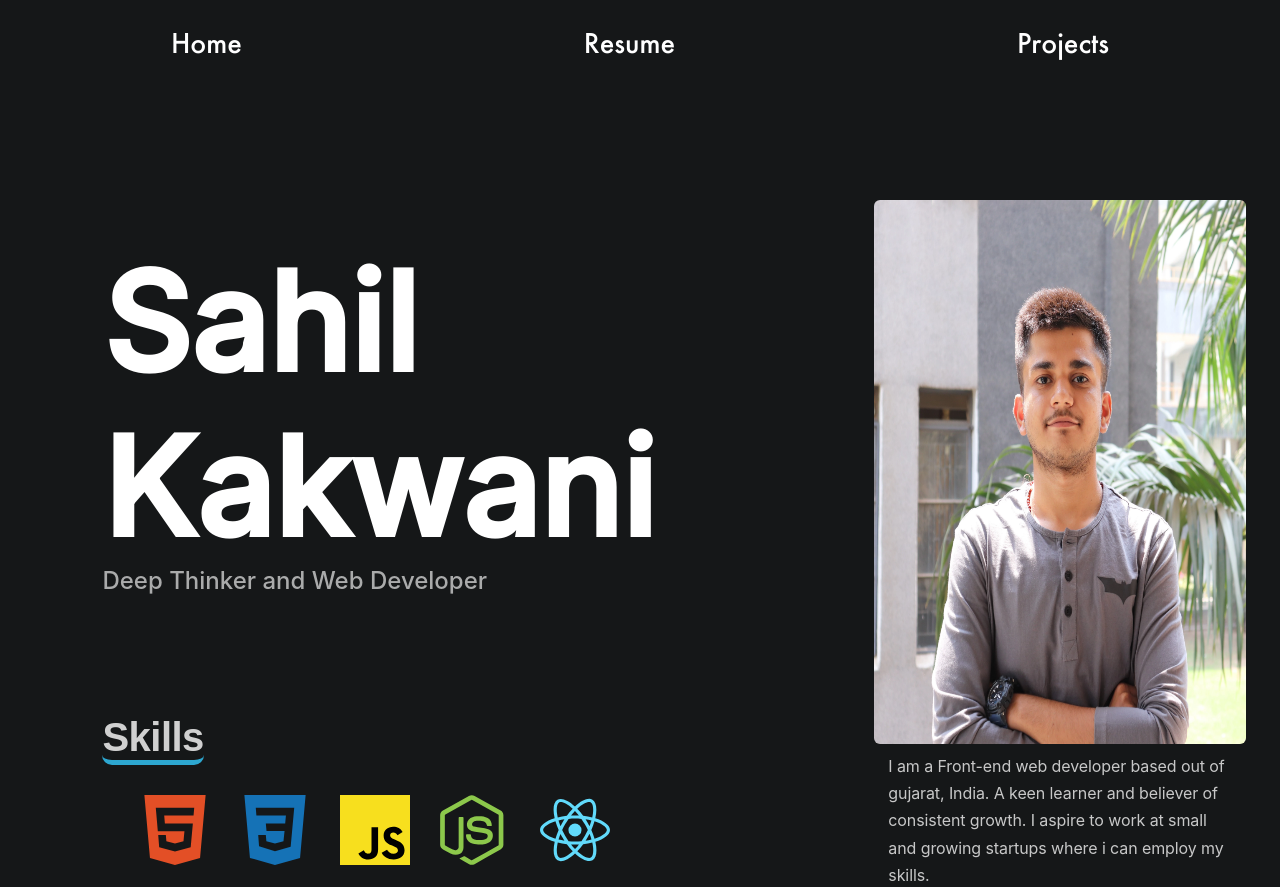
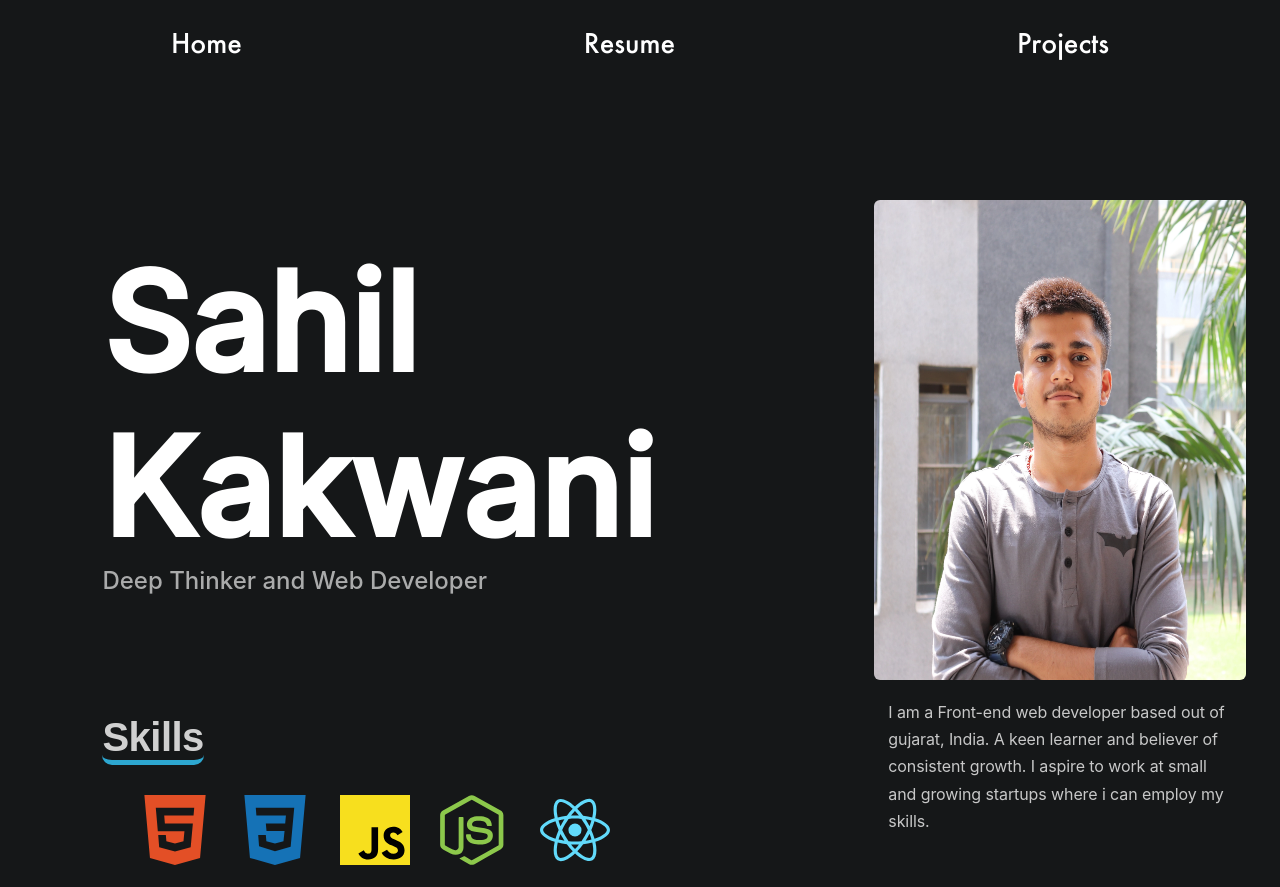
Before and after one commit to sahilkakwani9/React-Portfolio, a React (Create React App) app: page / in a window 1280 px wide. Shown: the top 887 px of the page. Built offline with nearby package versions, Linux system fonts and the light colour scheme; a web font is replaced by a local one.

Commit message:
fix: responsiveness

```diff
--- a/src/components/Main.css
+++ b/src/components/Main.css
@@ -49,7 +49,7 @@
 }
 
 .main-container .headshot-img img{
-    height: 68vh;
+    height: 60vh;
     width: 90%;
     border-radius: 6px;
     /* box-shadow: 8px 8px 0 0 gray; */
@@ -60,7 +60,7 @@
     text-align: start;
     opacity: 0.76;
     font-size: 1rem;
-    margin-top: -30px;
+    margin-top: -20px;
     padding: 35px;
     line-height: 1.7;
     letter-spacing: -0.1px;
--- a/src/components/Main.js
+++ b/src/components/Main.js
@@ -83,18 +83,18 @@ function Main() {
       }
       <div className="tweets">
         <div className="tweet">
-        <TwitterTweetEmbed className='tweet' tweetId={'1545784495798112256'} onLoad={()=>setLoad(false)} />
+        <TwitterTweetEmbed className='tweet' tweetId={'1574713505172840450'} onLoad={()=>setLoad(false)} />
         </div>
 
       <TwitterTweetEmbed className='tweet' tweetId={'1545468748550766595'}/>
       <div className="tweet-disable">
-      <TwitterTweetEmbed className='tweet-disable' options={{height: 200}} tweetId={'1542973771723710464'}/>
+      <TwitterTweetEmbed className='tweet-disable' options={{height: 200}} tweetId={'1574396695164907522'}/>
       </div>
       <div>
-      <TwitterTweetEmbed className='tweet' tweetId={'1539522972116914177'}/>
-      <div className="tweet-disable">
+      <TwitterTweetEmbed className='tweet' tweetId={'1583081977846312960'}/>
+      {/* <div className="tweet-disable">
       <TwitterTweetEmbed className='tweet-disable' tweetId={'1536959990103040001'}/>
-      </div>
+      </div> */}
       </div>
       </div>
     </div>
```
Also changed, not shown: 1 other file (tests, documents, lock files or other folders).
